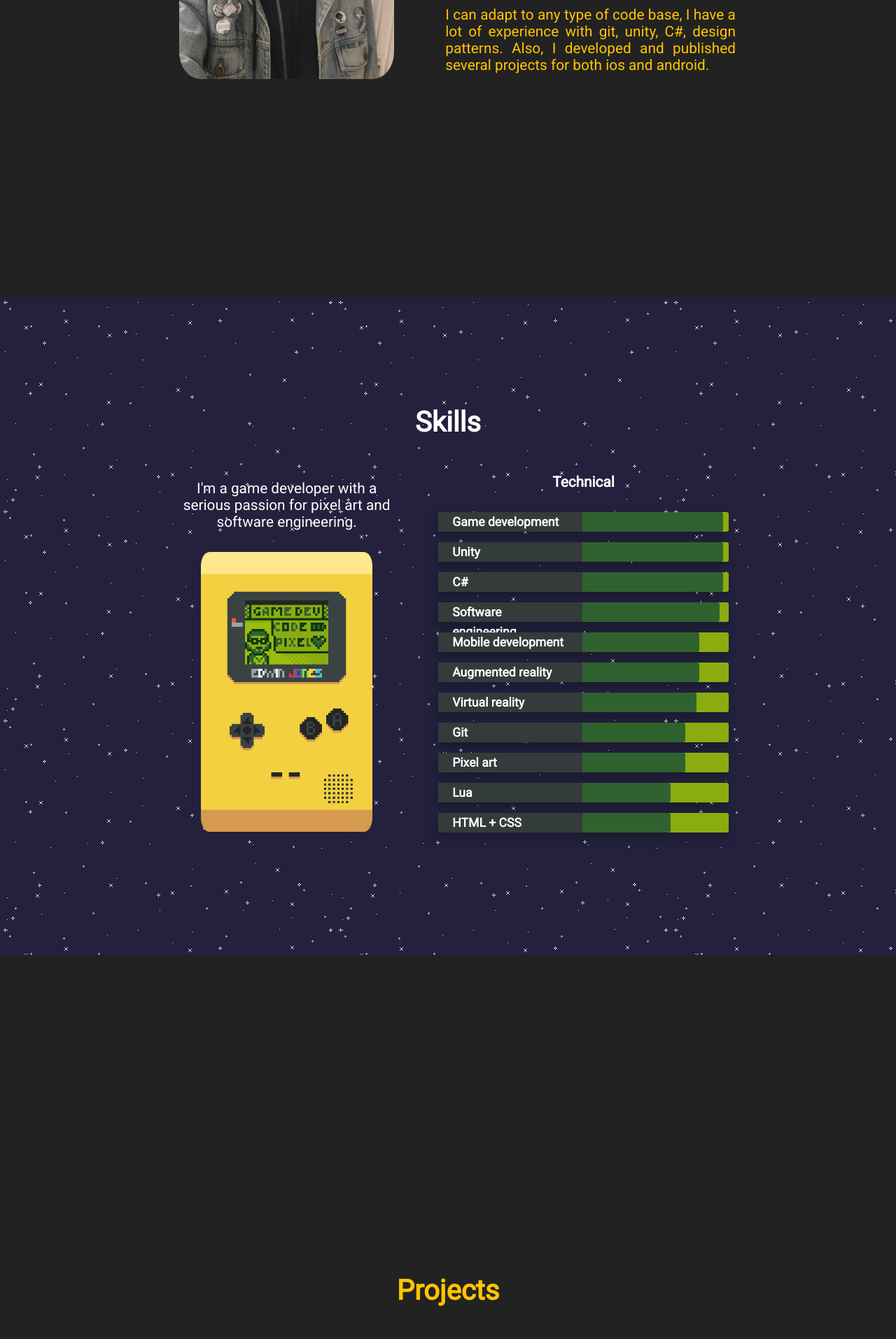
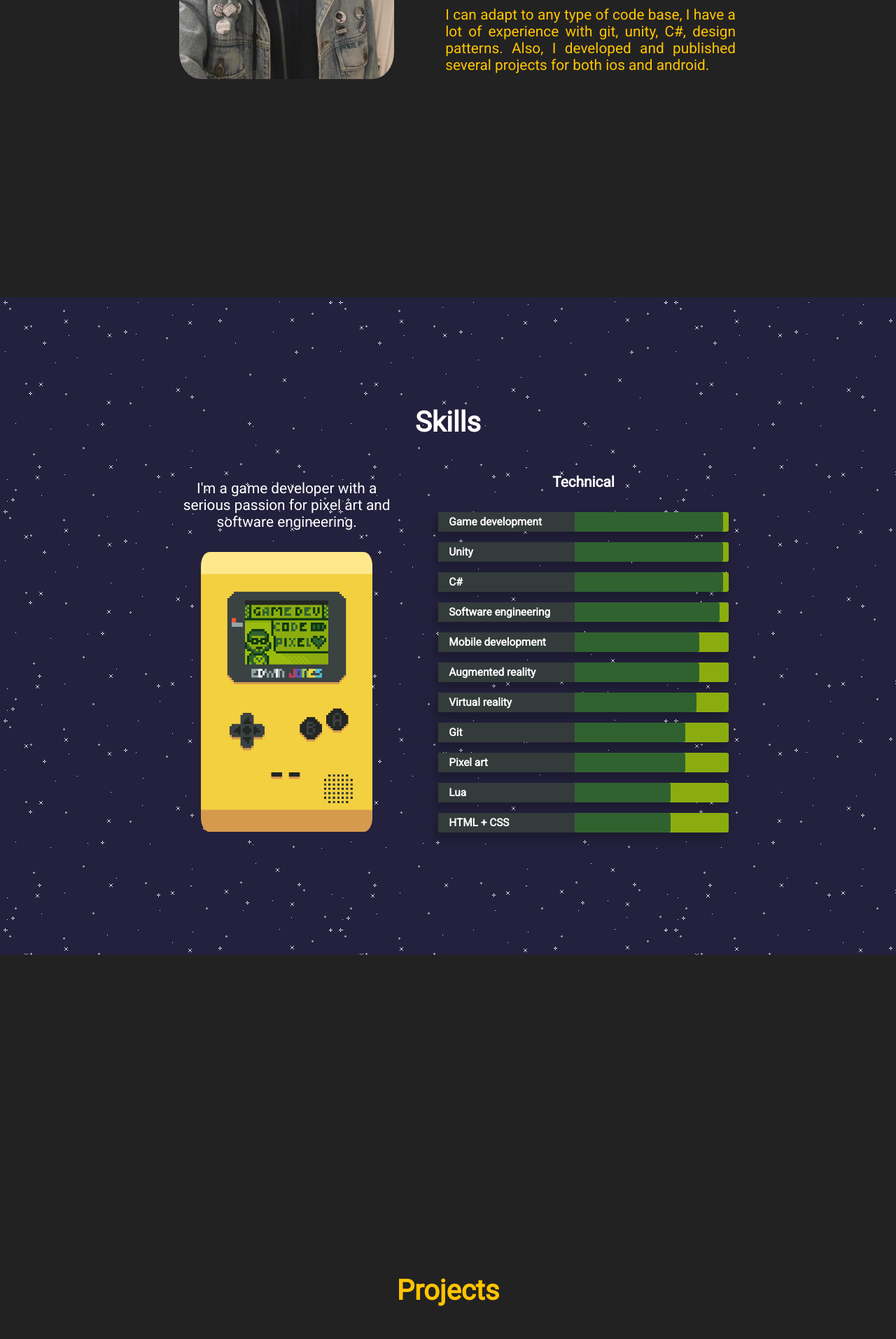
Before and after one commit to edwingamedev/edwingamedev.github.io, a Jekyll site: the page built from index.html, in a window 1280 px wide. Shown: the part 1535-3449 px from the top of the page at 70% size. Built offline with Jekyll 4.4.1, drawn with Linux system fonts in a browser that asks for light colours; nearby versions of some CDN libraries.

Commit message:
Fix progress bar title text

```diff
--- a/assets/css/progress.css
+++ b/assets/css/progress.css
@@ -26,7 +26,7 @@
     position: absolute;
     top: 0;
     left: 0;
-    width: 206px;
+    width: 195px;
     font-weight: bold;
     color: var(--progress-title-color);
     background: var(--progress-title-background-color);
@@ -36,13 +36,13 @@
     -moz-border-radius-bottomleft: 3px;
     border-top-left-radius: 3px;
     border-bottom-left-radius: 3px;
-    font-size: 1.1rem;
+    font-size: 0.96rem;
 }
 
 .skillbar-title span {
     display: block;
     background: rgba(0, 0, 0, 0.1);
-    padding: 0 20px;
+    padding: 0 15px;
     height: 28px;
     line-height: 28px;
     -webkit-border-top-left-radius: 3px;
```
